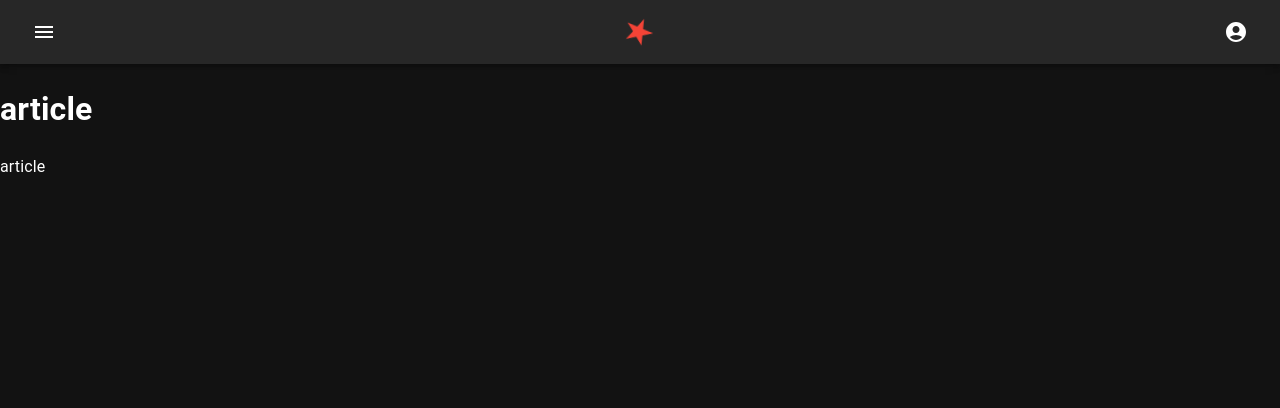
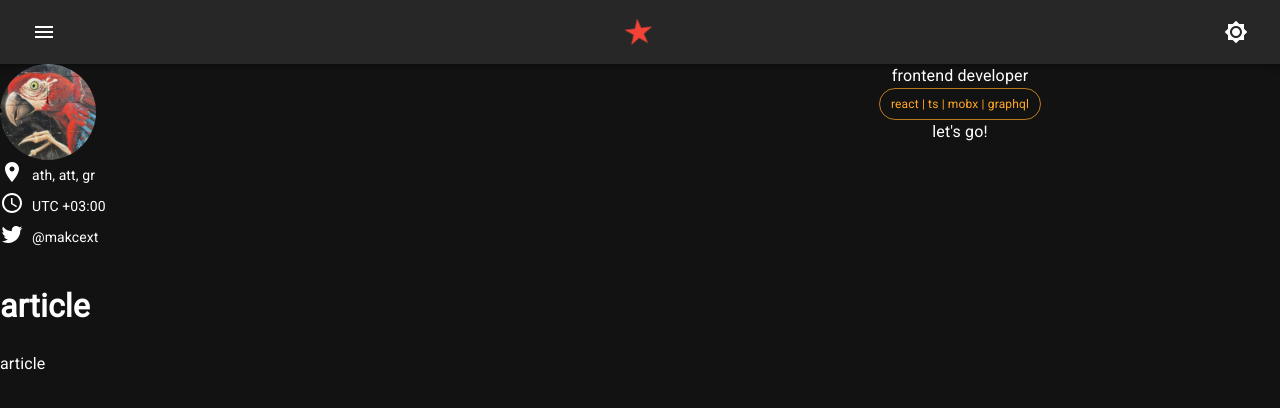
Before and after one commit to makcext/aboutme, a Next.js app: page / in a window 1280 px wide. Shown: the top 408 px of the page. Built offline with nearby package versions, Linux system fonts and the light colour scheme.

Commit message:
next with HelloBlock

```diff
--- a/app/page.tsx
+++ b/app/page.tsx
@@ -2,6 +2,7 @@ import dynamic from "next/dynamic";
 
 // Dynamic import for NavBar
 const Navbar = dynamic(() => import("../lib/NavBar"), { ssr: false });
+const HelloBlock = dynamic(() => import("../widgets/HelloBlock/HelloBlock"), { ssr: false });
 
 // Import ThemeContext inside the component
 export default function Page() {
@@ -10,6 +11,7 @@ export default function Page() {
   return (
     <>
       <Navbar />
+      <HelloBlock />
       <h1>article</h1>
       <p>article</p>
       </>
--- a/lib/NavBar.tsx
+++ b/lib/NavBar.tsx
@@ -39,12 +39,12 @@ const NavBar = () => {
               </IconButton>
           </Grid>
           <Grid item>
-            <IconButton color="inherit" aria-label="login">
+            {/* <IconButton color="inherit" aria-label="login">
               <AccountCircleIcon />
+            </IconButton> */}
+            <IconButton color="inherit" aria-label="toggle theme" onClick={toggleDarkMode}>
+              {darkMode ? <Brightness7Icon /> : <Brightness4Icon />}
             </IconButton>
-            {/* <IconButton color="inherit" aria-label="toggle theme" onClick={toggleDarkMode}>
-              {darkMode ? <Brightness7Icon /> : <Brightness4Icon />}
-            </IconButton> */}
           </Grid>
         </Grid>
       </Toolbar>
--- /dev/null
+++ b/widgets/HelloBlock/HelloBlock.tsx
@@ -0,0 +1,81 @@
+import React, { useEffect, useState } from "react";
+import { Avatar, Box, Chip, Grid, Grow, Typography } from "@mui/material";
+// import QRsvg from '../svg/qrsvg';
+import PlaceIcon from '@mui/icons-material/Place';
+import TwitterIcon from '@mui/icons-material/Twitter';
+import AccessTimeIcon from '@mui/icons-material/AccessTime';
+import '@fontsource/roboto/400.css';
+// import WeatherData from '../Weather/WeatherModel';
+// import fetchWeatherData from "../Weather/WeatherController";
+// import WeatherDialog from '../Weather/WeatherDialog'
+// import Join from "../Join/Join";
+import Image from 'next/image';
+import avatarImage from '../../public/avatar.png';
+
+// const avatarImage = require('./avatar.png');
+
+type InfoBlockProps = {
+	icon: React.ReactNode;
+	text: string;
+};
+
+const InfoBlock: React.FC<InfoBlockProps> = ({ icon, text }) => (
+	<Box display="flex" alignItems="center">
+		<Box sx={{ marginRight: 1 }}>{icon}</Box>
+		<Typography variant="h4" fontSize={14} sx={{ textAlign: 'left' }}>{text}</Typography>
+	</Box>
+);
+
+const HelloBlock = () => {
+	// const [weather, setWeather] = useState<WeatherData | null>(null);
+
+	// useEffect(() => {
+	//   fetchWeatherData()
+	//     .then((data) => setWeather(data))
+	//     .catch((error) => console.error(error));
+	// }, []);
+
+	return (
+		<div>
+			<Box paddingBottom={1}>
+				<Grid container justifyContent={"space-evenly"}>
+					<Grid item xs={6} md={6} paddingTop={0}>
+						<Avatar alt="ext - route" sx={{ width: 96, height: 96 }}>
+							<Image src={avatarImage} alt="ext - route" width={128} height={96} />
+						</Avatar>
+            <InfoBlock icon={<PlaceIcon />} text="ath, att, gr" />
+						<InfoBlock icon={<AccessTimeIcon />} text="UTC +03:00" />
+						<InfoBlock icon={<TwitterIcon />} text="@makcext" />
+						<Box>
+							{/* <WeatherDialog weather={weather} /> */}
+						</Box>
+					</Grid>
+					<Grid item xs={6} md={6}>
+						<Grow in={true} style={{ transformOrigin: '0 1 0' }} {...(true ? { timeout: 1000 } : {})}>
+							<Typography variant="body1" fontSize={16} sx={{ textAlign: 'center' }}>
+								frontend developer
+							</Typography>
+						</Grow>
+						<Box display="flex" justifyContent="center">
+							<Chip sx={{ fontSize: 12 }} label="react | ts | mobx | graphql" variant="outlined" color="warning" />
+
+						</Box>
+						<Typography variant="body1" sx={{ textAlign: 'center' }}>
+							let's go!
+						</Typography >
+						<div style={{ display: 'flex', justifyContent: 'center', alignItems: 'center' }}>
+
+							{/* <Join /> */}
+						</div>
+
+						{/* <QRsvg /> */}
+						{/* <Avatars /> */}
+
+					</Grid>
+				</Grid>
+			</Box>
+		</div>
+	);
+}
+
+export default HelloBlock;
```
Also changed, not shown: public/avatar.png (added), widgets/HelloBlock/avatar.png (added).
